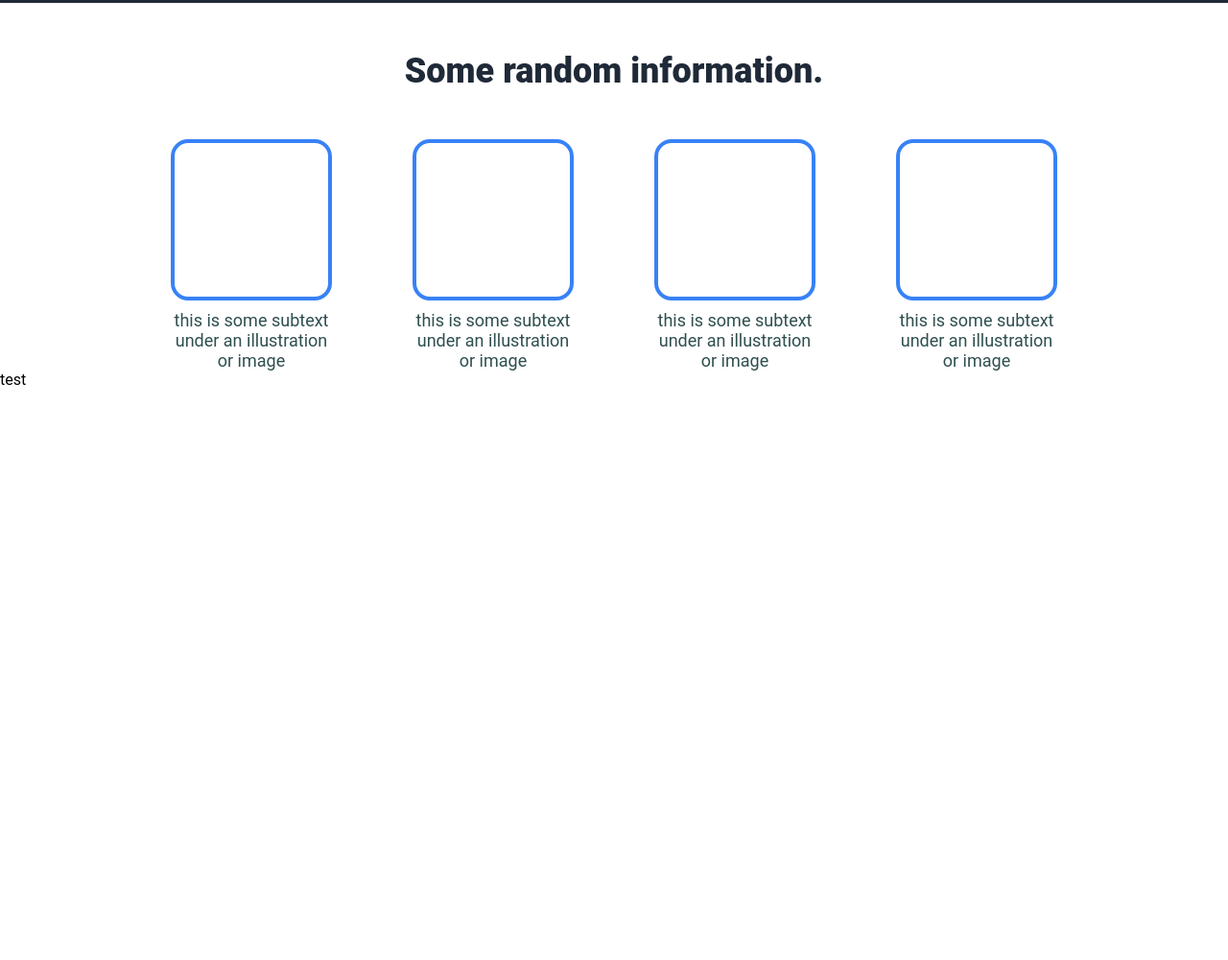
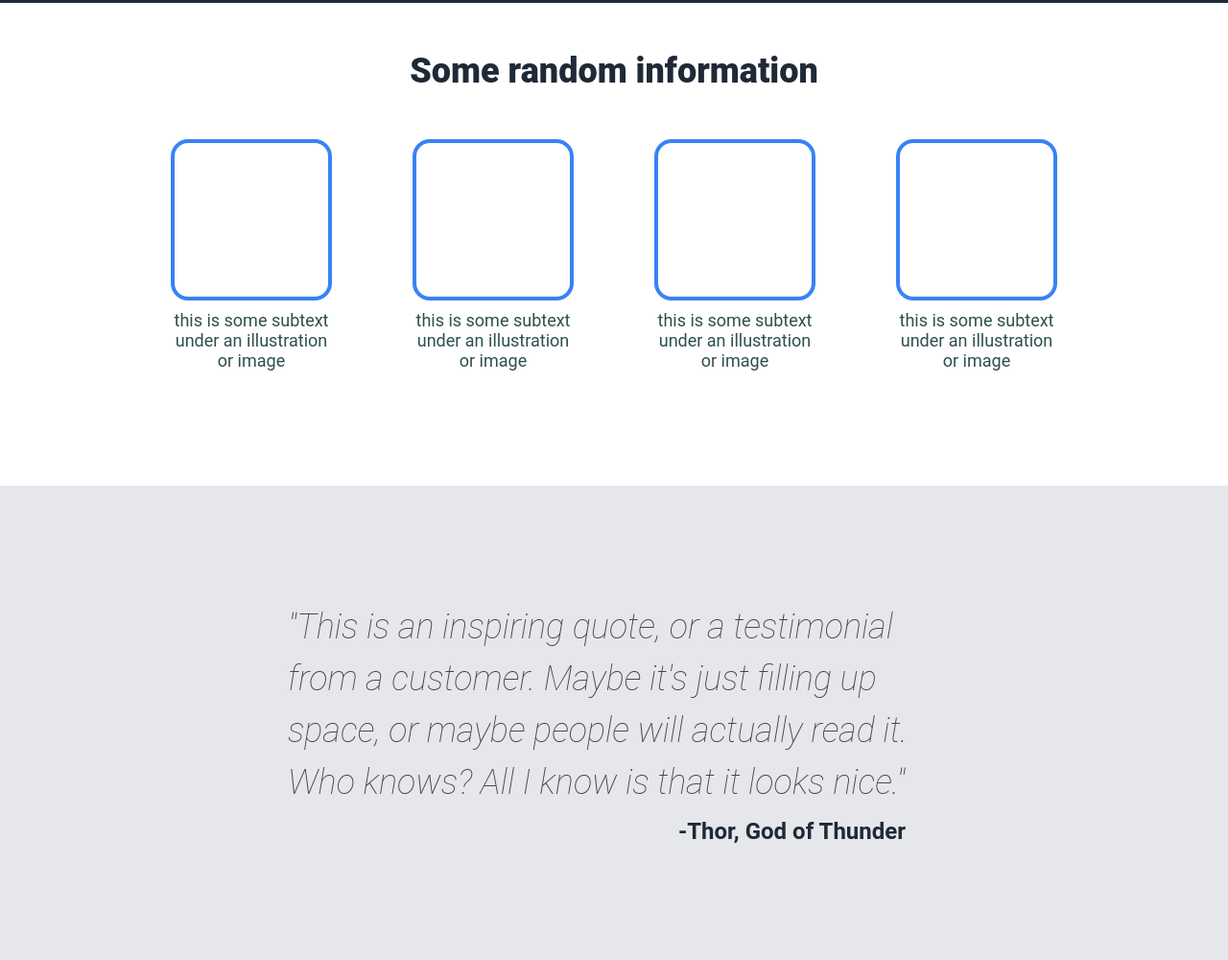
Before and after one commit to andrewtech95/odin-landing_page, a plain HTML site: page index.html in a window 1280 px wide. Shown: the part 522-1522 px from the top of the page at 96% size. Before the commit the page ends 1258 px from the top, so only its background shows below. Drawn offline with Linux system fonts and the light colour scheme.

Commit message:
Add section three

```diff
--- a/index.html
+++ b/index.html
@@ -7,9 +7,11 @@
     <link rel="stylesheet" href="style.css">
   </head>
   <body>
-    <div class="hero">
+    <!--Section one-->
+    <div class="hero_section">
       <div class="header">
         <div class="header_logo">Header Logo</div>
+
         <ul class="header_links">
           <li><a href="#">header link one</a></li>
           <li><a href="#">header link two</a></li>
@@ -22,11 +24,13 @@
           <div class="hero_secondary_text">This website has some subtext that goes here under the main title. It's a smaller font and the color is lower contrast</div>
           <button>Sign up</button>
         </div>
+
         <img src="images/500x250.svg" alt="placeholder_img">
       </div>
     </div>
-    <div class="section_two">
-      <div class="title">Some random information.</div>
+    <!--Section two-->
+    <div class="info_section">
+      <div class="title">Some random information</div>
 
       <div class="container">
         <div class="info">
@@ -47,6 +51,11 @@
         </div>
       </div>
     </div>
-    <div class="section_three">test</div>
+    <!--Section three-->
+    <div class="quote_section">
+      <div class="quote"><em>"This is an inspiring quote, or a testimonial from a customer. Maybe it's just filling up space, or maybe people will actually read it. Who knows? All I know is that it looks nice."</em></div>
+      <div class="author">-Thor, God of Thunder</div>
+
+    </div>
   </body>
 </html>
--- a/style.css
+++ b/style.css
@@ -5,9 +5,9 @@ body {
   flex-direction: column;
 }
 
-/* First section */
+/* Section one */
 
-.hero {
+.hero_section {
   background-color: #1F2937;
   padding: 20px 200px 0;
 }
@@ -75,10 +75,11 @@ button {
   padding: 8px 32px;
 }
 
-/* Second section */
+/* Section two */
 
-.section_two {
+.info_section {
   text-align: center;
+  margin-bottom: 120px;
 }
 
 .title {
@@ -99,7 +100,6 @@ button {
   display: flex;
   flex-direction: column;
   align-items: center;
-
 }
 
 .box {
@@ -116,6 +116,24 @@ button {
   margin: 0 16px;
 }
 
-.section_three {
-  min-height: 350px;
+/* Section three */
+
+.quote_section {
+  background-color: #E5E7EB;
+  padding: 120px 300px;
 }
+
+.quote {
+  font-size: 36px;
+  font-weight: 100;
+  color: #454545;
+  line-height: 1.5;
+}
+
+.author {
+  font-size: 24px;
+  font-weight: bolder;
+  color: #1F2937;
+  text-align: end;
+  margin: 10px 36px 0 0;
+}
```
